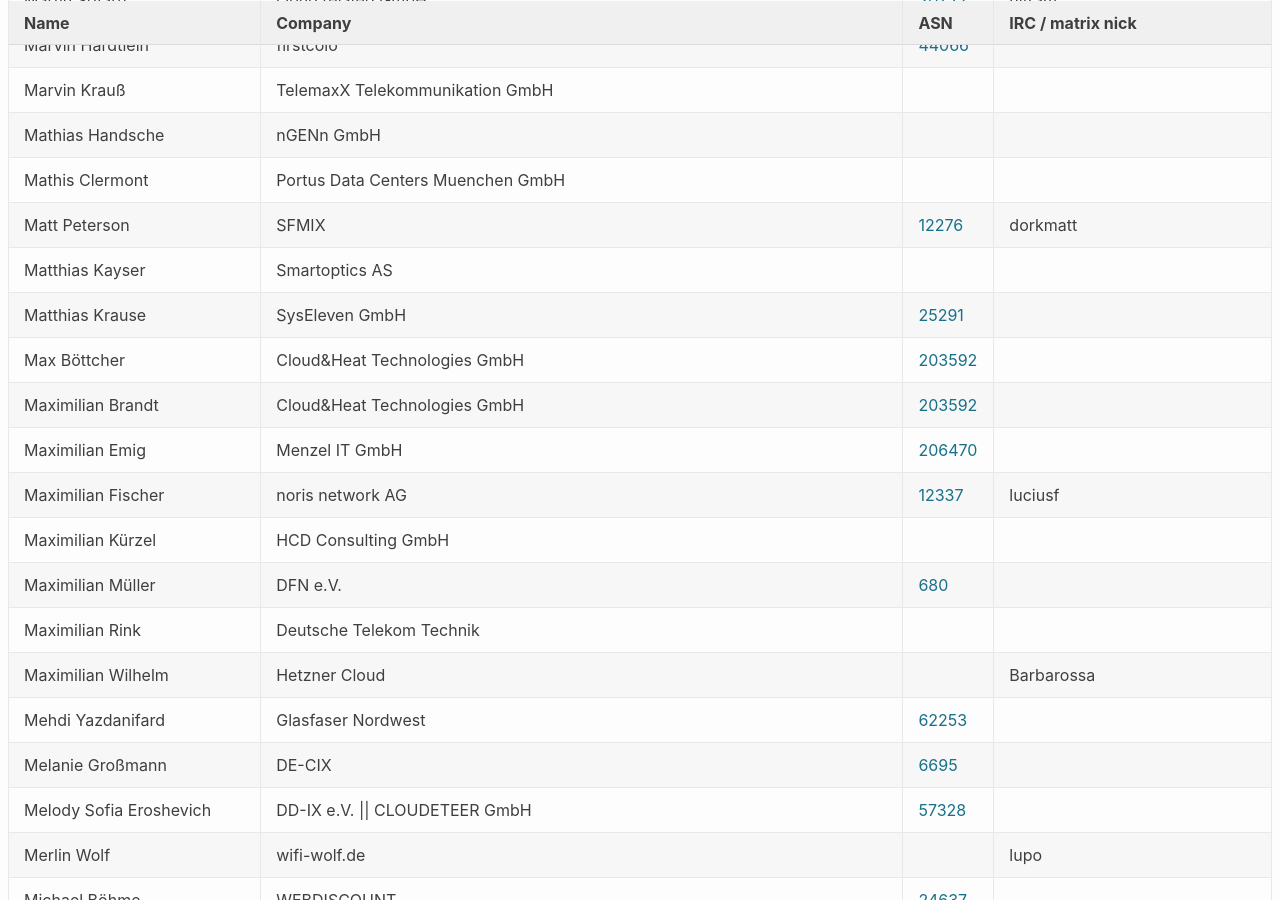
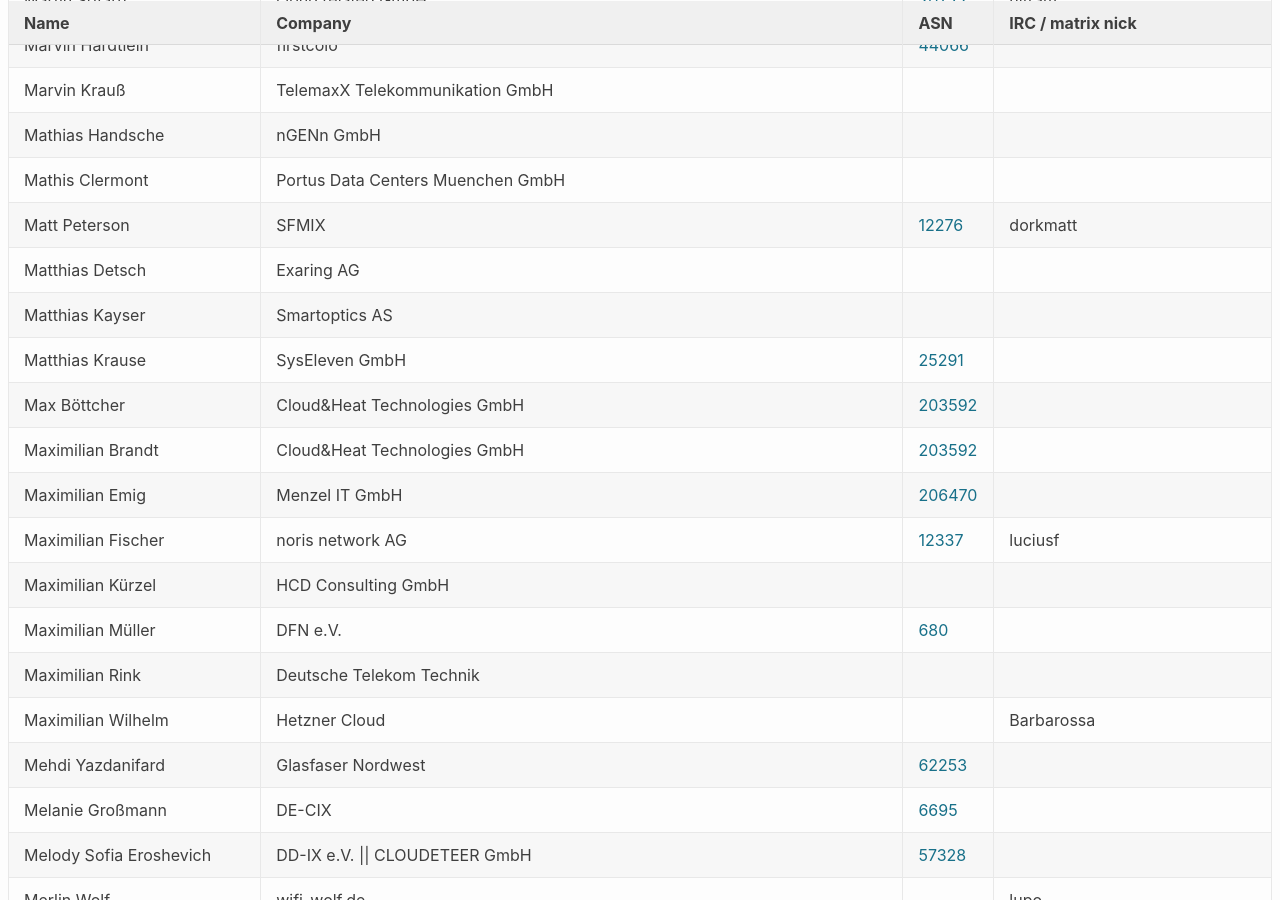
Before and after one commit to denog/pretix-attendeelist, a Jekyll site: the page built from denog17/index.markdown, in a window 1280 px wide and 900 px high, scrolled down 10819 px. Built offline with Jekyll 4.4.1, drawn with Linux system fonts in a browser that asks for light colours.

Commit message:
Latest data: Mon Sep  8 10:33:34 UTC 2025

```diff
--- a/_data/attendees_denog17_onsite.json
+++ b/_data/attendees_denog17_onsite.json
@@ -1446,6 +1446,12 @@
     "asn": null
   },
   {
+    "name": "Matthias Detsch",
+    "company": "Exaring AG",
+    "irc": null,
+    "asn": null
+  },
+  {
     "name": "Matthias Kayser",
     "company": "Smartoptics AS",
     "irc": null,
```
